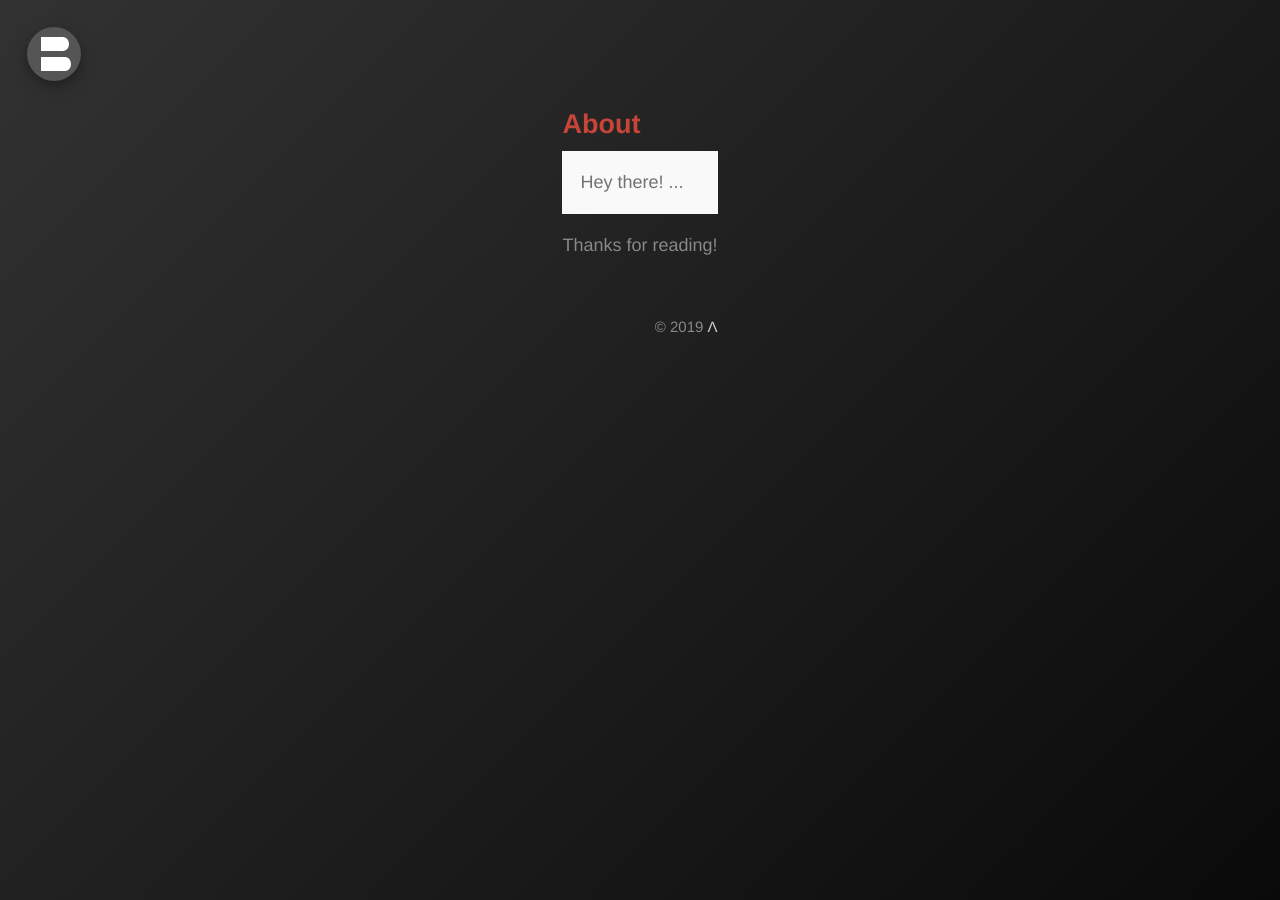
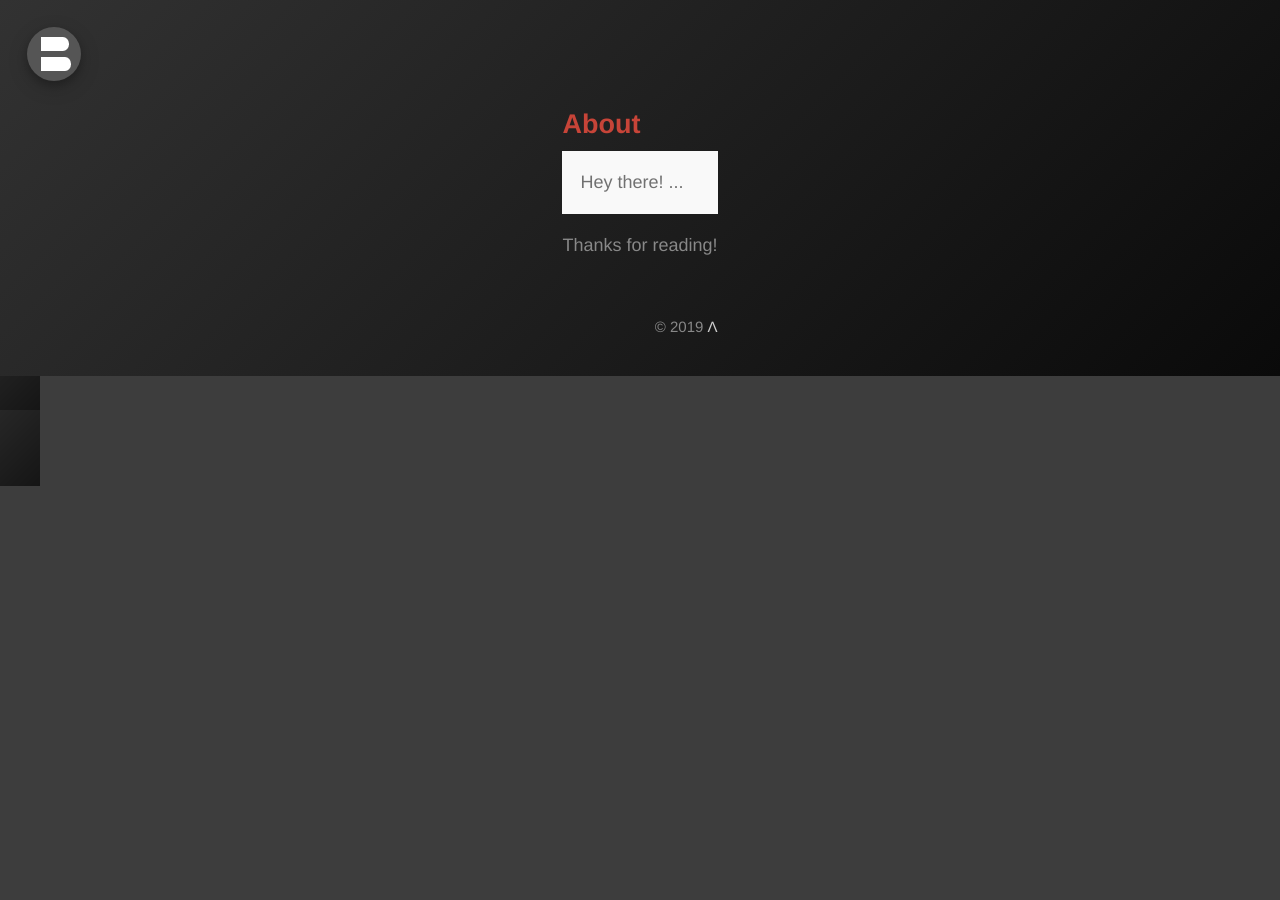
Before and after one commit to bonina/bonina.github.io, a Jekyll site: the page built from about.md, in a window 1280 px wide. Built offline with Jekyll 4.4.1, drawn with Linux system fonts in a browser that asks for light colours.

Commit message:
Update _menu.scss

```diff
--- a/_sass/_menu.scss
+++ b/_sass/_menu.scss
@@ -133,20 +133,3 @@
   -webkit-transition-delay: 3s;
   transition-delay: 3s;
 }*/
-
-body {
-  overflow-x: hidden;
-}
-
-*,*:before,*:after{
-  -webkit-box-sizing:border-box;
-  -moz-box-sizing:border-box;
-  box-sizing:border-box;
-  margin:0;
-  padding:0;
-}
-
-html, body {
-  height: 100vh;
-  width: 100%;
-}
```
